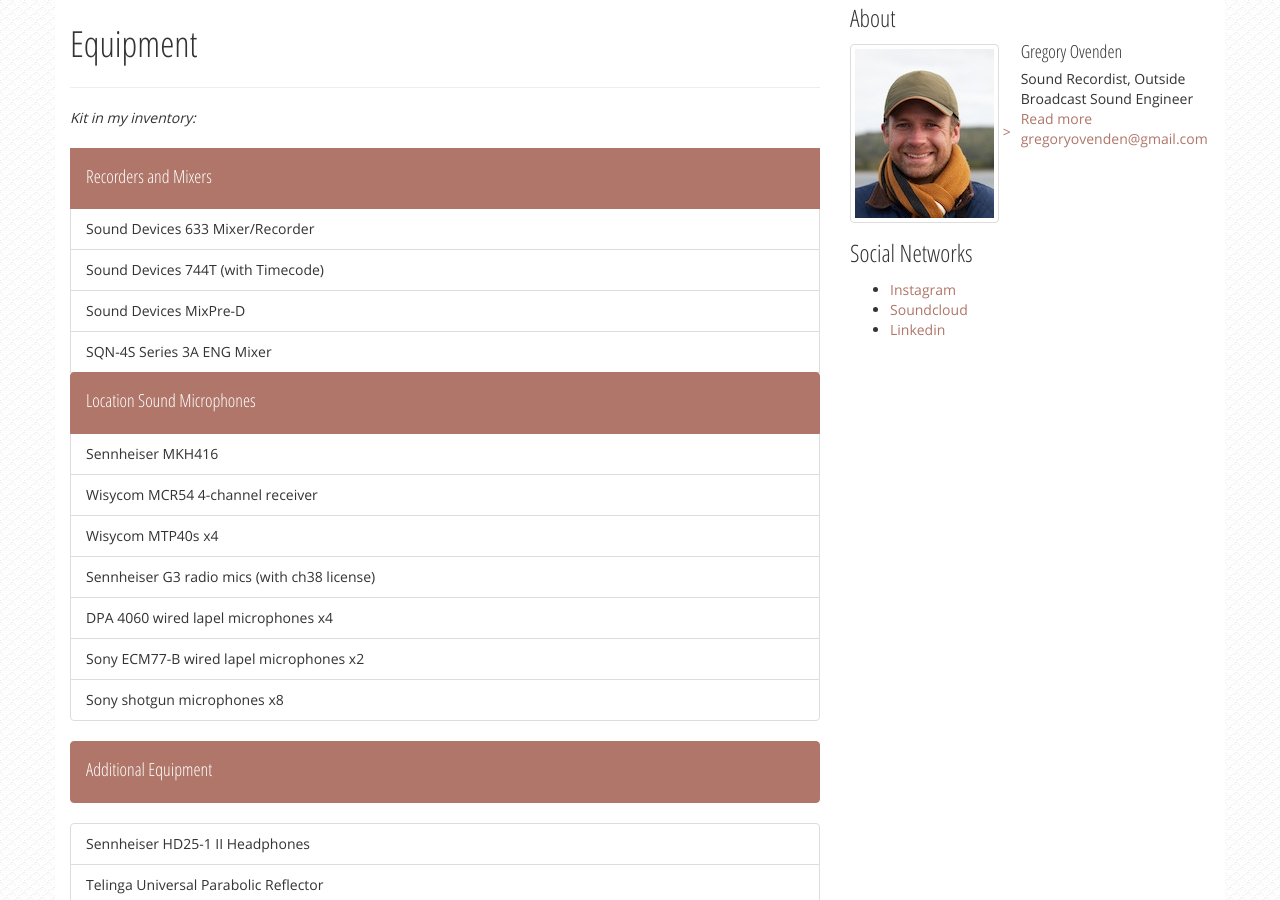
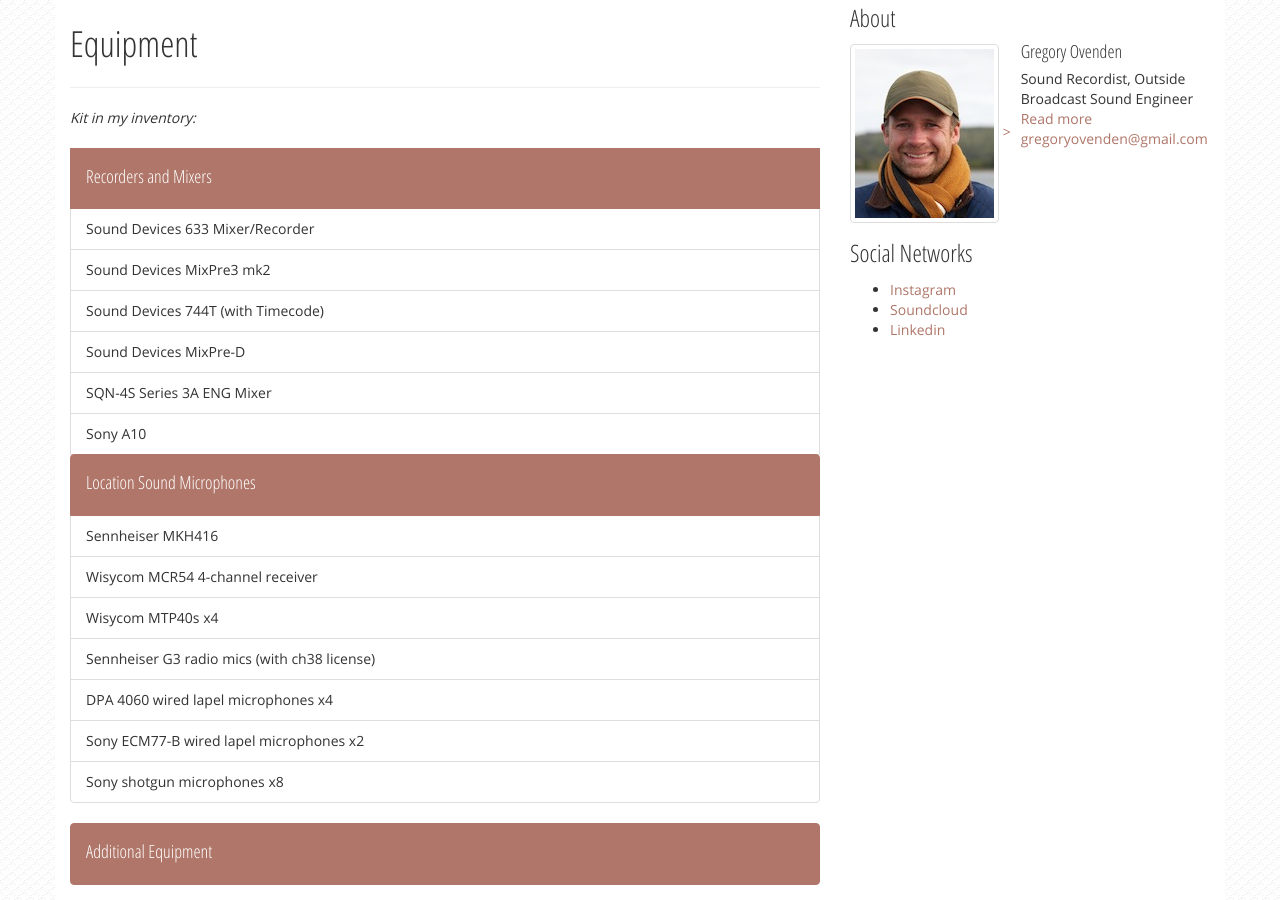
Before and after one commit to thesoundfarmer/thesoundfarmer.github.io, a Jekyll site: the page built from equipment.html, in a window 1280 px wide and 900 px high, scrolled down 413 px. Built offline with Jekyll 4.4.1, drawn with Linux system fonts in a browser that asks for light colours; nearby versions of some CDN libraries.

Commit message:
Update equipment.html

```diff
--- a/equipment.html
+++ b/equipment.html
@@ -25,9 +25,11 @@
 <h4>Recorders and Mixers</h4>
 </li>
 <li class="list-group-item">Sound Devices 633 Mixer/Recorder</li>
+<li class="list-group-item">Sound Devices MixPre3 mk2</li>
 <li class="list-group-item">Sound Devices 744T (with Timecode)</li>
 <li class="list-group-item">Sound Devices MixPre-D</li>
 <li class="list-group-item">SQN-4S Series 3A ENG Mixer</li>
+<li class="list-group-item">Sony A10</li>
 </ul>
 <ul class="list-group">
 <li class="list-group-item active">
```
